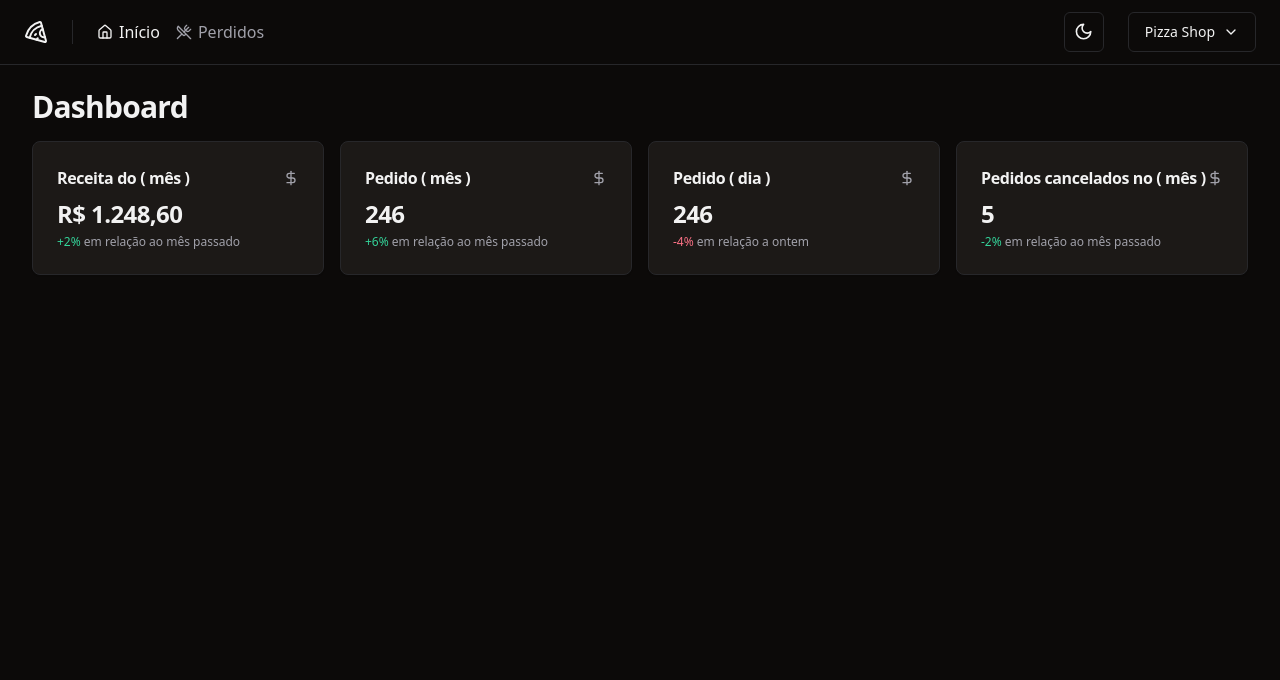
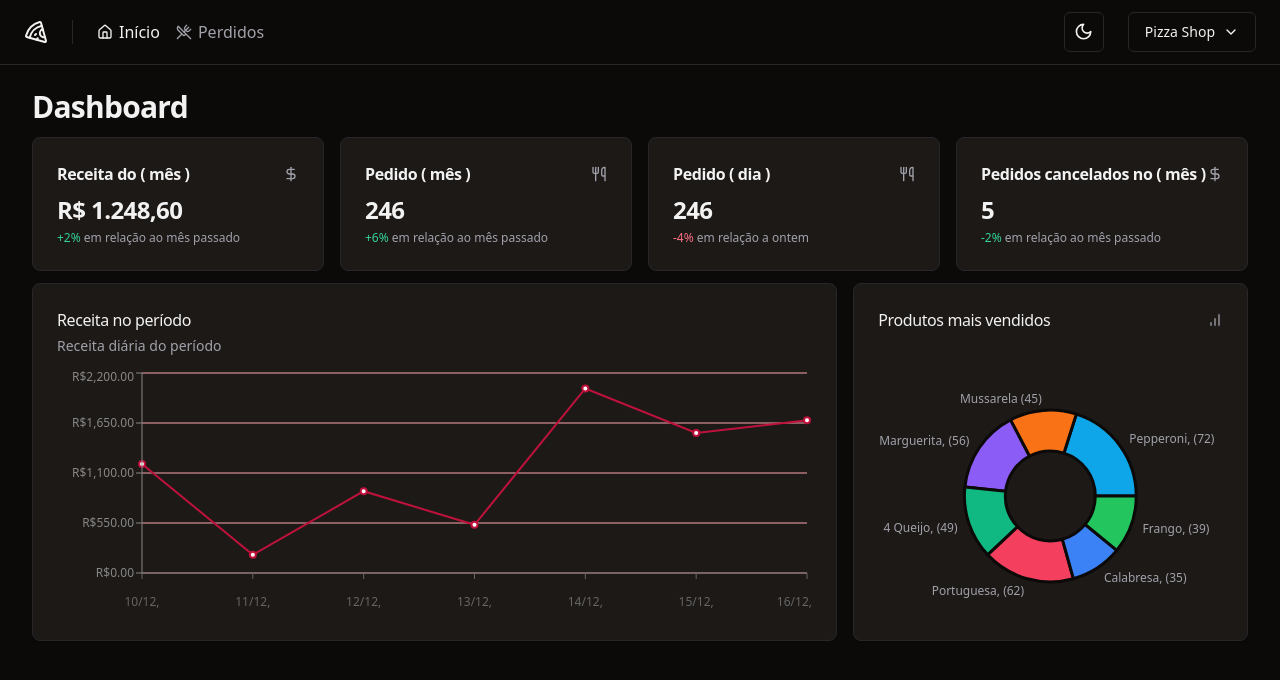
Before and after one commit to fabriciofcastro/pizzashop, a React (Vite) app: page / in a window 1280 px wide. Shown: the top 680 px of the page. Built offline with nearby package versions, Linux system fonts and the light colour scheme.

Commit message:
completed inserting graphs into the dashboard

```diff
--- a/src/components/pages/dashboard/dashboard.tsx
+++ b/src/components/pages/dashboard/dashboard.tsx
@@ -2,7 +2,9 @@
 import { MonthOrdersAmountCard } from "./month-orders-amount-card";
 import { MonthRevenueCard } from './month-revenue-card'
 import { DayOrdersAmountCard } from "./day-orders-amount-card";
-import { MouthCanceledOrdersAmount } from "./mouth-canceled-orders-amount";
+import { MouthCanceledOrdersAmount } from "./month-canceled-orders-amount";
+import { RevenueChart } from "./revenue-chart";
+import { PopularProductsChart } from "./popular-products-chart";
 
 export function Dashboard() {
   return (
@@ -11,7 +13,7 @@
         <title>Dashboard</title>
 
       </Helmet>
-      <div className="flex flex-col gap-4">
+      <div className="flex flex-col gap-3">
         <h1 className="text-3xl font-bold tracking-tight"> Dashboard</h1>
 
         <div className="grid grid-cols-4 gap-4">
@@ -19,6 +21,11 @@
          <MonthOrdersAmountCard />
          <DayOrdersAmountCard />
          <MouthCanceledOrdersAmount />
+
+        </div>
+        <div className="grid grid-cols-9 gap-4">
+          <RevenueChart />
+          <PopularProductsChart />
         </div>
       </div>
     </>
--- a/src/components/pages/dashboard/day-orders-amount-card.tsx
+++ b/src/components/pages/dashboard/day-orders-amount-card.tsx
@@ -1,12 +1,12 @@
 import { Card, CardContent, CardHeader, CardTitle } from "../../ui/card";
-import { DollarSign } from "lucide-react";
+import { Utensils } from "lucide-react";
 
 export  function DayOrdersAmountCard() {
   return (
     <Card>
       <CardHeader className="flex-row items-center space-y-0 justify-between pb-2">
         <CardTitle className="text-base font-semibold">Pedido ( dia )</CardTitle>
-        <DollarSign className="h-4 w-4 text-muted-foreground" />
+        <Utensils className="h-4 w-4 text-muted-foreground" />
       </CardHeader>
       <CardContent className="space-y-1">
         <span className="text-2xl font-bold tracking-tight">246</span>
--- a/src/components/pages/dashboard/month-orders-amount-card.tsx
+++ b/src/components/pages/dashboard/month-orders-amount-card.tsx
@@ -1,12 +1,12 @@
 import { Card, CardContent, CardHeader, CardTitle } from "../../ui/card";
-import { DollarSign } from "lucide-react";
+import { Utensils } from "lucide-react";
 
 export function MonthOrdersAmountCard() {
   return (
     <Card>
       <CardHeader className="flex-row items-center space-y-0 justify-between pb-2">
         <CardTitle className="text-base font-semibold">Pedido ( mês )</CardTitle>
-        <DollarSign className="h-4 w-4 text-muted-foreground" />
+        <Utensils className="h-4 w-4 text-muted-foreground" />
       </CardHeader>
       <CardContent className="space-y-1">
         <span className="text-2xl font-bold tracking-tight">246</span>
--- /dev/null
+++ b/src/components/pages/dashboard/popular-products-chart.tsx
@@ -0,0 +1,93 @@
+import { PieChart, Pie, ResponsiveContainer, Cell } from 'recharts';
+import { Card, CardContent, CardHeader, CardTitle } from "../../ui/card";
+import colors from 'tailwindcss/colors'
+import { BarChart } from 'lucide-react';
+
+const data = [
+  { product: 'Pepperoni,', amount: 72 },
+  { product: 'Mussarela', amount: 45 },
+  { product: 'Marguerita,', amount: 56 },
+  { product: '4 Queijo,', amount: 49 },
+  { product: 'Portuguesa,', amount: 62 },
+  { product: 'Calabresa,', amount: 35 },
+  { product: 'Frango,', amount: 39 },
+]
+
+const COLORS = [
+  colors.sky[500],
+  colors.orange[500],
+  colors.violet[500],
+  colors.emerald[500],
+  colors.rose[500],
+  colors.blue[500],
+  colors.green[500]
+
+]
+
+export function PopularProductsChart() {
+
+
+  return (
+    <Card className="col-span-3">
+      <CardHeader className="pb-8">
+        <div className="flex items-center justify-between">
+          <CardTitle className="text-base font-medium">Produtos mais vendidos</CardTitle>
+          <BarChart className="w-4 h-4 text-muted-foreground" />
+        </div>
+      </CardHeader>
+      <CardContent className="mt-3">
+        <ResponsiveContainer width="100%" height={ 240 }>
+          <PieChart style={ { fontSize: 12 } }>
+            <Pie
+              data={data}
+              dataKey="amount"
+              nameKey="product"
+              cx="50%" cy="50%"
+              outerRadius={86}
+              innerRadius={45}
+              strokeWidth={3}
+              labelLine={false}
+              label={({
+                cx,
+                cy,
+                midAngle,
+                innerRadius,
+                outerRadius,
+                value,
+                index,
+              }) => {
+                const RADIAN = Math.PI / 180
+                const radius = 12 + innerRadius + (outerRadius - innerRadius)
+                const x = cx + radius * Math.cos(-midAngle * RADIAN)
+                const y = cy + radius * Math.sin(-midAngle * RADIAN)
+
+                return (
+                  <text
+                    x={x}
+                    y={y}
+                    className="fill-muted-foreground text-xs"
+                    textAnchor={x > cx ? 'start' : 'end'}
+                    dominantBaseline="central"
+                  >
+                    {data[index].product.length > 12
+                      ? data[index].product.substring(0, 12).concat('...')
+                      : data[index].product}{' '}
+                    ({value})
+                  </text>
+                )
+              }}
+            >
+              {data.map((_, index) => {
+                return (
+                  <Cell key={`cell-${index}`} fill={COLORS[index]} className="stroke-background" />
+                )
+              })
+            }
+            </Pie>
+
+          </PieChart>
+        </ResponsiveContainer>
+      </CardContent>
+    </Card>
+  )
+}
--- /dev/null
+++ b/src/components/pages/dashboard/revenue-chart.tsx
@@ -0,0 +1,42 @@
+import { CartesianGrid, Line, LineChart, ResponsiveContainer, XAxis, YAxis } from 'recharts';
+import { Card, CardContent, CardDescription, CardHeader, CardTitle } from "../../ui/card";
+import colors  from 'tailwindcss/colors'
+
+const data = [
+  { data: '10/12,', revenue: 1200 },
+  { data: '11/12,', revenue: 200 },
+  { data: '12/12,', revenue: 900 },
+  { data: '13/12,', revenue: 530 },
+  { data: '14/12,', revenue: 2030 },
+  { data: '15/12,', revenue: 1540 },
+  { data: '16/12,', revenue: 1680 },
+]
+
+export function RevenueChart() {
+
+
+  return (
+    <Card className="col-span-6">
+      <CardHeader className="flex-row items-center justify-between pb-0">
+        <div className="space-y-1">
+          <CardTitle className="text-base font-medium">Receita no período</CardTitle>
+          <CardDescription>Receita diária do período</CardDescription>
+        </div>
+      </CardHeader>
+      <CardContent className="mt-3">
+        <ResponsiveContainer width="100%" height={ 240 }>
+          <LineChart data={ data } style={ { fontSize: 12 } }>
+          <CartesianGrid vertical={false} className="stroke-rose-300" />
+            <Line type="linear" strokeWidth={ 2 } dataKey="revenue" stroke={colors.rose['700']} />
+            <XAxis dataKey="data" dy={16}/>
+            <YAxis
+              stroke="#888"
+              axisLine={ true }
+              width={80}
+              tickFormatter={ (value: number) =>
+                value.toLocaleString("pr-BR", { style: "currency", currency: "BRL" }) } /></LineChart>
+        </ResponsiveContainer>
+      </CardContent>
+    </Card>
+  )
+}
```
Also changed, not shown: components.json, src/components/pages/dashboard/month-canceled-orders-amount.tsx (renamed from src/components/pages/dashboard/mouth-canceled-orders-amount.tsx).
